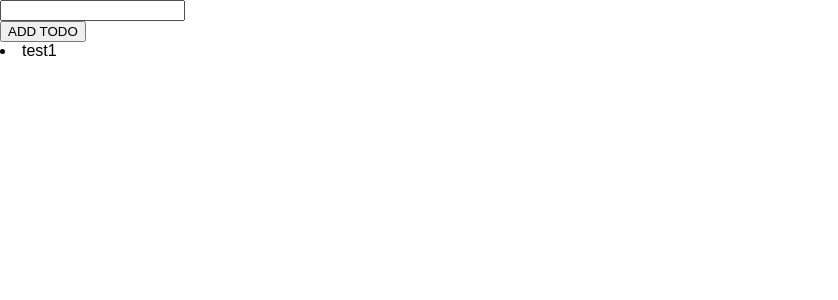
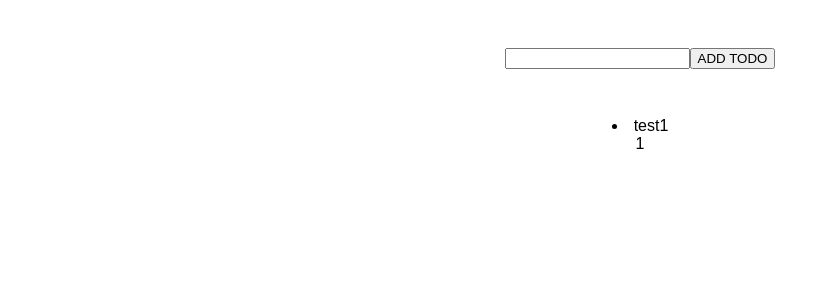
Before and after one commit to poohghg/practice_Demo-typeScript-, a React (Create React App) app in the folder reactWithTypescript_1/: page / in a window 1280 px wide. Shown: the top 300 px of the page, without its empty margins (0-838 px from the left). Built offline with nearby package versions, Linux system fonts and the light colour scheme.

Commit message:
css work

```diff
--- a/reactWithTypescript_1/public/index.html
+++ b/reactWithTypescript_1/public/index.html
@@ -9,12 +9,11 @@
       name="description"
       content="Web site created using create-react-app"
     />
-    <link rel="apple-touch-icon" href="%PUBLIC_URL%/logo192.png" />
+    <!-- <link rel="apple-touch-icon" href="%PUBLIC_URL%/logo192.png" /> -->
     <!--
       manifest.json provides metadata used when your web app is installed on a
       user's mobile device or desktop. See https://developers.google.com/web/fundamentals/web-app-manifest/
     -->
-    <link rel="manifest" href="%PUBLIC_URL%/manifest.json" />
     <!--
       Notice the use of %PUBLIC_URL% in the tags above.
       It will be replaced with the URL of the `public` folder during the build.
@@ -24,20 +23,8 @@
       work correctly both with client-side routing and a non-root public URL.
       Learn how to configure a non-root public URL by running `npm run build`.
     -->
-    <title>React App</title>
   </head>
   <body>
-    <noscript>You need to enable JavaScript to run this app.</noscript>
     <div id="root"></div>
-    <!--
-      This HTML file is a template.
-      If you open it directly in the browser, you will see an empty page.
-
-      You can add webfonts, meta tags, or analytics to this file.
-      The build step will place the bundled scripts into the <body> tag.
-
-      To begin the development, run `npm start` or `yarn start`.
-      To create a production bundle, use `npm run build` or `yarn build`.
-    -->
   </body>
 </html>
--- a/reactWithTypescript_1/src/App.tsx
+++ b/reactWithTypescript_1/src/App.tsx
@@ -1,9 +1,11 @@
-import React, { useCallback } from "react";
+import React, { useCallback, useMemo } from "react";
 import NewTodo from "./components/NewTodo";
 import TodoList from "./components/TodoList";
 
 function App() {
   const todos = [{ id: 1, text: "test1" }];
+
+  const todosLen = useMemo(() => todos.length, [todos]);
   const todoSubmitHandler = useCallback((e: React.FormEvent) => {
     e.preventDefault();
   }, []);
@@ -12,6 +14,7 @@ function App() {
     <div className="App">
       <NewTodo />
       <TodoList items={todos} />
+      <div>{todosLen}</div>
     </div>
   );
 }
--- a/reactWithTypescript_1/src/components/NewTodo.tsx
+++ b/reactWithTypescript_1/src/components/NewTodo.tsx
@@ -2,7 +2,7 @@ import React from "react";
 
 const NewTodo: React.FC = () => {
   return (
-    <form>
+    <form id="todo_form">
       <div>
         <label htmlFor="todo-text"></label>
         <input type="text" id="todo-text" />
--- a/reactWithTypescript_1/src/index.css
+++ b/reactWithTypescript_1/src/index.css
@@ -8,6 +8,18 @@ body {
   -moz-osx-font-smoothing: grayscale;
 }
 
+.App {
+  text-align: center;
+  /* margin-top: 10vh; */
+}
+
+#todo_form {
+  margin: 3rem auto;
+  display: flex;
+  justify-content: center;
+  /* background-color: red; */
+}
+
 /* code {
   font-family: source-code-pro, Menlo, Monaco, Consolas, "Courier New",
     monospace;
```
